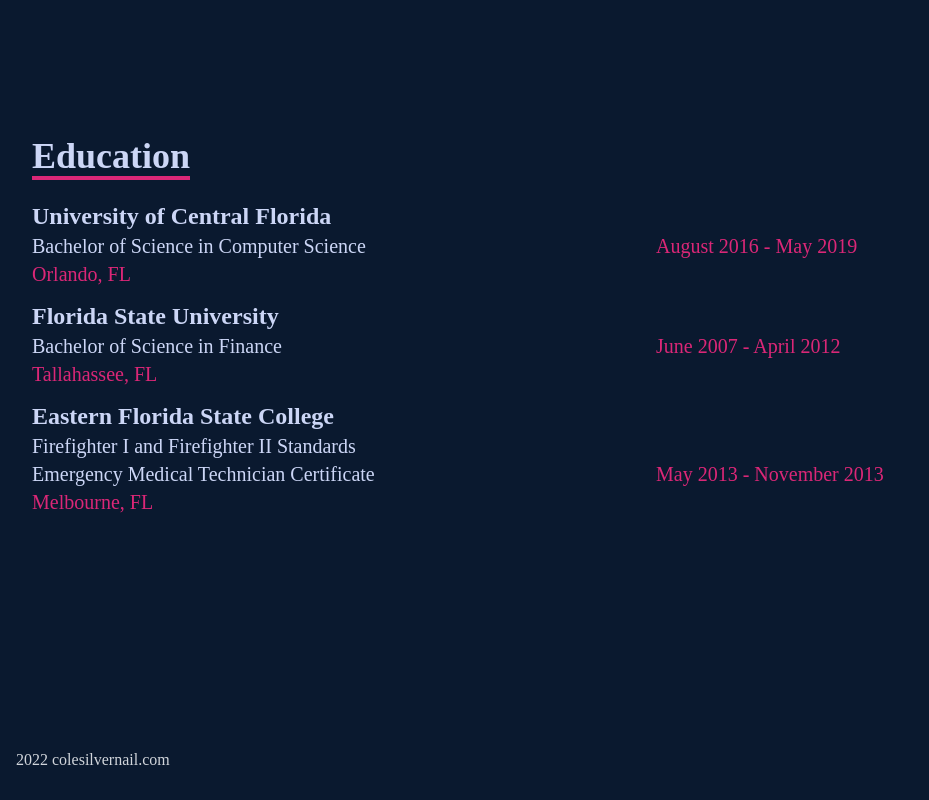
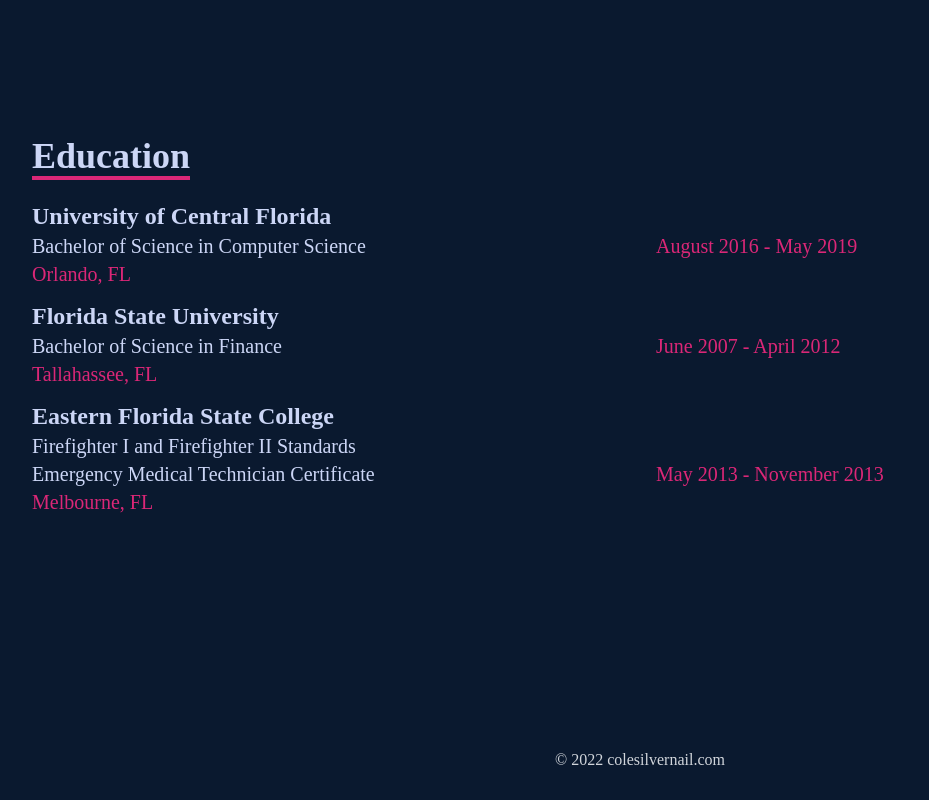
Before and after one commit to coleSil/personal-website-2.0, a React (Create React App) app: page / in a window 1280 px wide. Shown: the part 3308-4108 px from the top of the page, without its empty margins (0-929 px from the left). Built offline with nearby package versions, Linux system fonts and the light colour scheme.

Commit message:
fix warnings

```diff
--- a/src/components/Degree.jsx
+++ b/src/components/Degree.jsx
@@ -1,5 +1,4 @@
 import React from 'react';
-import PropTypes from 'prop-types';
 
 function Degree(props) {
   return (
@@ -19,6 +18,4 @@
   )
 }
 
-Degree.propTypes = {}
-
 export default Degree
--- a/src/components/Footer.jsx
+++ b/src/components/Footer.jsx
@@ -2,9 +2,9 @@
 
 function Footer() {
   return (
-    <footer className='w-full h-[80px] flex items-center px-4 bg-[#0a192f] text-gray-300'>
+    <footer className='w-full h-[80px] flex justify-center items-center px-4 bg-[#0a192f] text-gray-300'>
         <div>
-            <p>2022 colesilvernail.com</p>
+            <p>&copy; 2022 colesilvernail.com</p>
         </div>
     </footer>
   )
--- a/src/components/JobExperience.jsx
+++ b/src/components/JobExperience.jsx
@@ -1,5 +1,4 @@
 import React from 'react'
-import PropTypes from 'prop-types'
 
 function JobHeader(props) {
     var description = props.descriptions?.map(function(d){
@@ -27,6 +26,4 @@
   )
 }
 
-JobHeader.propTypes = {}
-
 export default JobHeader
```
